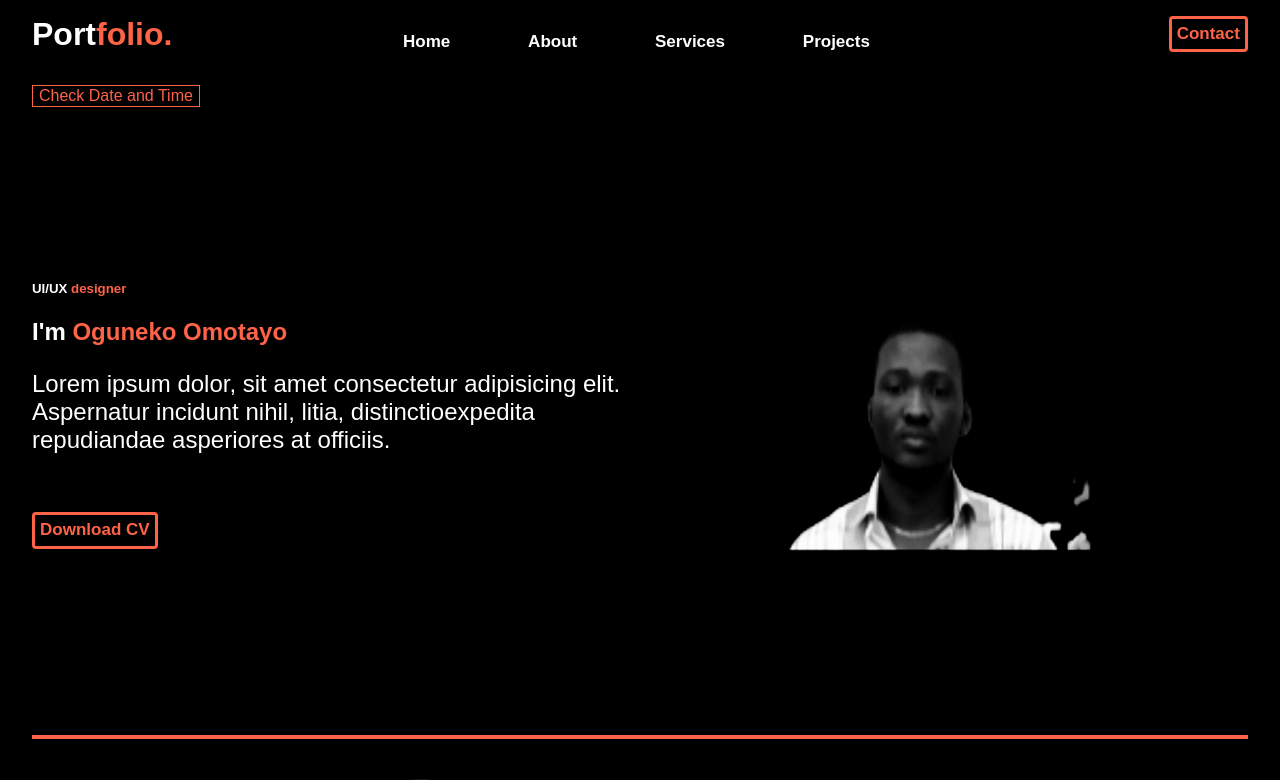
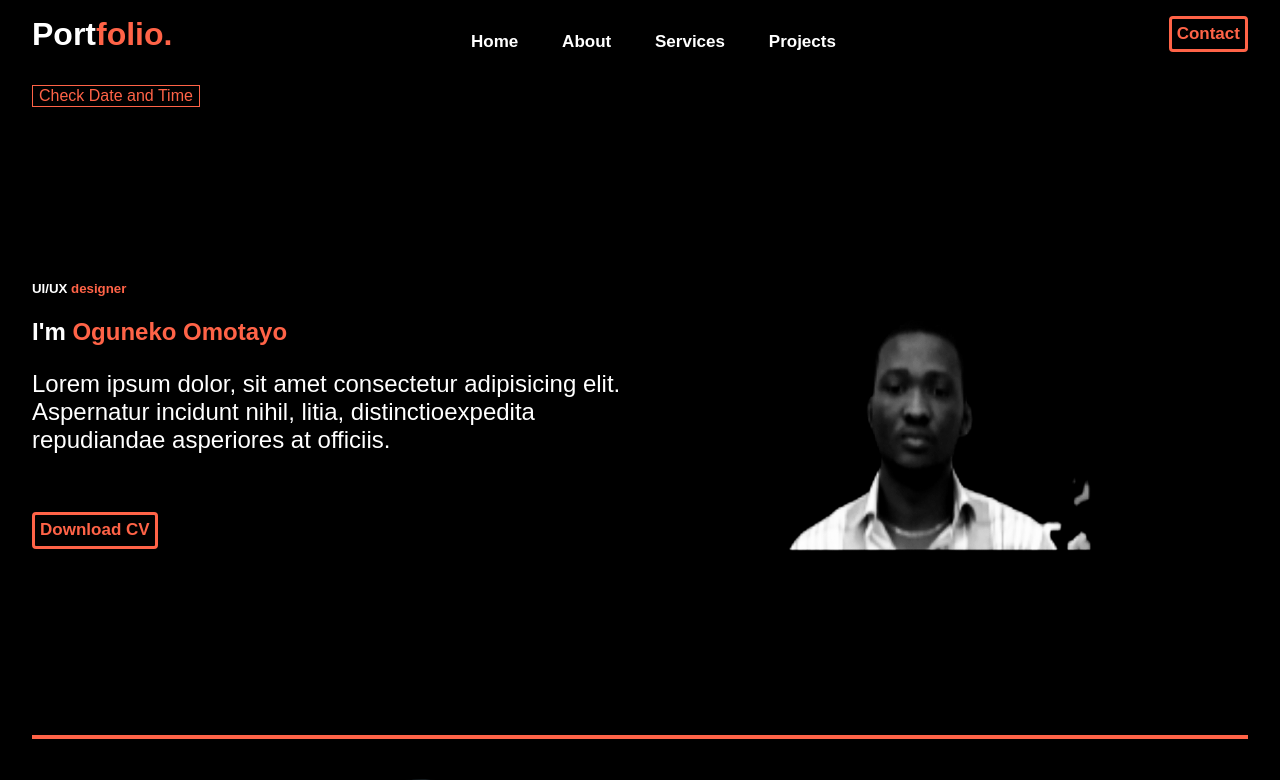
Before and after one commit to babytayo/portfolio, a plain HTML site: page index.htm in a window 1280 px wide. Shown: the top 780 px of the page. Drawn offline with Linux system fonts and the light colour scheme.

Commit message:
amendent

```diff
--- a/index.htm
+++ b/index.htm
@@ -2,16 +2,16 @@
 <html lang="en">
 
 <head>
-    <link rel="shortcut icon" type="image/jpg" href="img/omo.jpeg">
-    <link rel="stylesheet" href="https://cdnjs.cloudflare.com/ajax/libs/font-awesome/4.7.0/css/font-awesome.min.css">
+    <title>Omotayo's Portfolio</title>
     <meta charset="UTF-8">
     <meta http-equiv="X-UA-Compatible" content="IE=edge">
     <meta name="viewport" content="width=device-width, initial-scale=1.0">
-    <title>Omotayo's Portfolio</title>
     <link rel="stylesheet" href="stylesheet/index.css">
     <link rel="stylesheet" href="stylesheet/about.css">
     <link rel="stylesheet" href="stylesheet/service.css">
     <link rel="stylesheet" href="stylesheet/project.css">
+    <link rel="shortcut icon" type="image/jpg" href="img/omo.jpeg">
+    <link rel="stylesheet" href="https://cdnjs.cloudflare.com/ajax/libs/font-awesome/4.7.0/css/font-awesome.min.css">
 </head>
 
 <body>
--- a/stylesheet/index.css
+++ b/stylesheet/index.css
@@ -51,7 +51,7 @@
  a {
      color: white;
      text-decoration: none;
-     margin-right: 4em;
+     margin-right: 2em;
      padding: 0.1em;
      font-weight: bolder;
      font-size: 17px;
```
